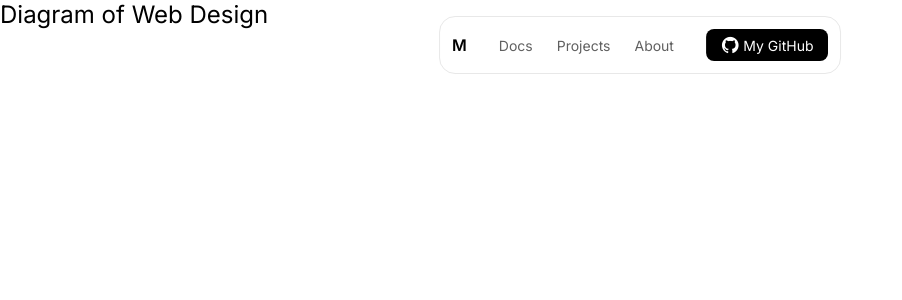
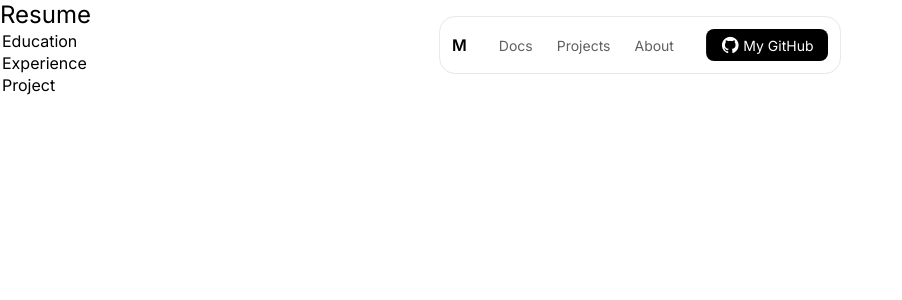
Before and after one commit to MasonYou/myDjango, a Django app: page /Docs in a window 1280 px wide. Shown: the top 300 px of the page, without its empty margins (0-902 px from the left). Run offline with Django 5.2, Linux system fonts and the light colour scheme.

Commit message:
Update Docs

```diff
--- a/personalPortfolio/templates/docs/ppDocs.html
+++ b/personalPortfolio/templates/docs/ppDocs.html
@@ -4,13 +4,17 @@
 
 {% load static %}
 <div class="mainDocs">
-
-
-<h2>Diagram of Web Design</h2>
+<h2>Resume</h2>
+<table class="mainResume">
+    <tr>
+        <td>Education</td>
+    </tr>
+    <tr>
+        <td>Experience</td>
+    </tr>
+    <tr>
+        <td>Project</td>
+    </tr>
+</table>
 </div>
-<div class="diagram">
-
-
-</div>
-
 {% endblock %}
--- a/personalPortfolio/templates/ppBase.html
+++ b/personalPortfolio/templates/ppBase.html
@@ -1,6 +1,5 @@
 <!DOCTYPE html>
 <html lang="en">
-
 <head>
     <meta charset="UTF-8">
     <meta name="viewport" content="width=device-width, initial-scale=1.0">
```
